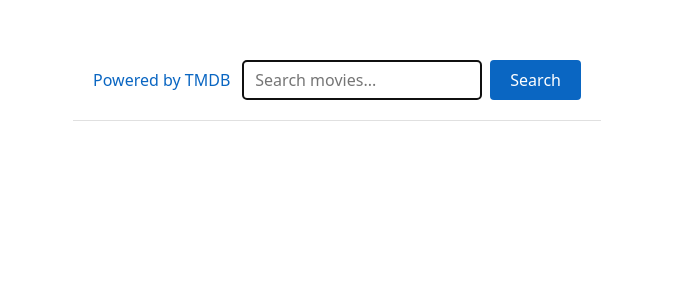
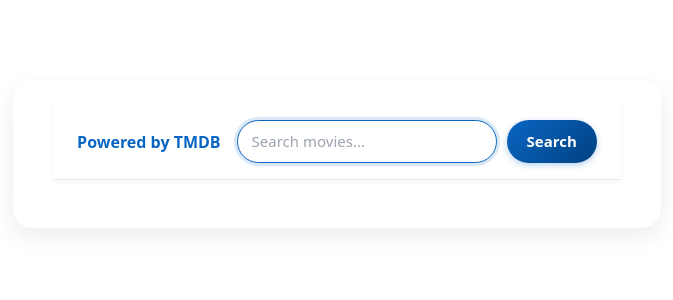
Before and after one commit to Yaroslav13-13/04-react-query, a React (Vite) app: page / in a window 1280 px wide. Shown: the top 300 px of the page, without its empty margins (303-976 px from the left). Built offline with nearby package versions, Linux system fonts and the light colour scheme.

Commit message:
04-react-query

```diff
--- a/package.json
+++ b/package.json
@@ -10,12 +10,14 @@
     "preview": "vite preview"
   },
   "dependencies": {
+    "@tanstack/react-query": "^5.87.1",
     "axios": "^1.11.0",
     "modern-normalize": "^3.0.1",
     "react": "^19.1.1",
     "react-dom": "^19.1.1",
     "react-doom": "^1.0.0",
-    "react-hot-toast": "^2.6.0"
+    "react-hot-toast": "^2.6.0",
+    "react-paginate": "^8.3.0"
   },
   "devDependencies": {
     "@eslint/js": "^9.33.0",
--- a/src/components/App/App.module.css
+++ b/src/components/App/App.module.css
@@ -1,3 +1,34 @@
 .app {
   padding: 0 16px;
 }
+
+.pagination {
+  display: flex;
+  justify-content: center;
+  gap: 6px;
+  margin: 16px 0;
+  list-style: none;
+  padding: 0;
+}
+
+.pagination li {
+  width: 40px;
+  height: 40px;
+  border: 1px solid #ccc;
+  cursor: pointer;
+  border-radius: 4px;
+}
+
+.pagination a {
+  display: flex;
+  align-items: center;
+  justify-content: center;
+  width: 100%;
+  height: 100%;
+}
+
+.active {
+  background-color: #0a66c2;
+  color: white;
+  font-weight: bold;
+}
--- a/src/components/SearchBar/SearchBar.module.css
+++ b/src/components/SearchBar/SearchBar.module.css
@@ -1,57 +1,81 @@
 .header {
-  padding: 20px;
-  background-color: #ffffff;
-  border-bottom: 1px solid #e0e0e0;
-  margin-bottom: 20px;
+  padding: 16px 24px;
+  background: #ffffff;
+  border-bottom: 1px solid #e5e7eb;
+  box-shadow: 0 2px 6px rgba(0, 0, 0, 0.04);
+  margin-bottom: 24px;
+  position: sticky;
+  top: 0;
+  z-index: 10;
 }
 
 .container {
-  max-width: 1440px;
+  max-width: 1280px;
   margin: 0 auto;
   display: flex;
   justify-content: space-between;
   align-items: center;
+  gap: 16px;
   flex-wrap: wrap;
-  gap: 12px;
 }
 
 .link {
   font-size: 16px;
-  font-weight: 500;
+  font-weight: 600;
   color: #0a66c2;
   text-decoration: none;
-  transition: color 0.2s ease;
+  transition: all 0.2s ease;
 }
 
 .link:hover {
   color: #004182;
-  text-decoration: underline;
+  transform: translateY(-1px);
 }
 
 .form {
   display: flex;
-  gap: 8px;
+  gap: 10px;
   flex-wrap: nowrap;
 }
 
 .input {
-  padding: 10px 12px;
-  font-size: 16px;
-  border: 1px solid #ccc;
-  border-radius: 4px;
-  width: 240px;
+  padding: 12px 14px;
+  font-size: 15px;
+  border: 1px solid #d1d5db;
+  border-radius: 9999px; /* сучасний pill-стиль */
+  width: 260px;
+  background: #f9fafb;
+  transition: all 0.2s ease;
+  color: #111827;
+}
+
+.input:focus {
+  outline: none;
+  border-color: #0a66c2;
+  background: #fff;
+  box-shadow: 0 0 0 3px rgba(10, 102, 194, 0.15);
 }
 
 .button {
-  padding: 10px 20px;
-  font-size: 16px;
-  background-color: #0a66c2;
-  color: white;
+  padding: 12px 20px;
+  font-size: 15px;
+  font-weight: 600;
+  background: linear-gradient(135deg, #0a66c2, #004182);
+  color: #fff;
   border: none;
-  border-radius: 4px;
+  border-radius: 9999px;
   cursor: pointer;
+  transition: all 0.2s ease;
+  box-shadow: 0 2px 6px rgba(10, 102, 194, 0.3);
 }
 
 .button:hover {
-  background-color: #004182;
+  background: linear-gradient(135deg, #004182, #0a66c2);
+  transform: translateY(-1px);
+  box-shadow: 0 4px 10px rgba(10, 102, 194, 0.4);
 }
+
+.input::placeholder {
+  color: #9ca3af;
+  opacity: 1;
+}
--- a/src/index.css
+++ b/src/index.css
@@ -11,6 +11,15 @@
   text-rendering: optimizeLegibility;
   -webkit-font-smoothing: antialiased;
   -moz-osx-font-smoothing: grayscale;
+}
+
+#root {
+  max-width: 960px;
+  margin: 40px auto;
+  padding: 24px;
+  border-radius: 20px;
+  background: #ffffff;
+  box-shadow: 0 8px 24px rgba(0, 0, 0, 0.08);
 }
 
 a {
```
Also changed, not shown: src/components/ReactPaginate/ReactPaginate.tsx (added, +9 -0 lines), 1 other file (tests, documents, lock files or other folders).
